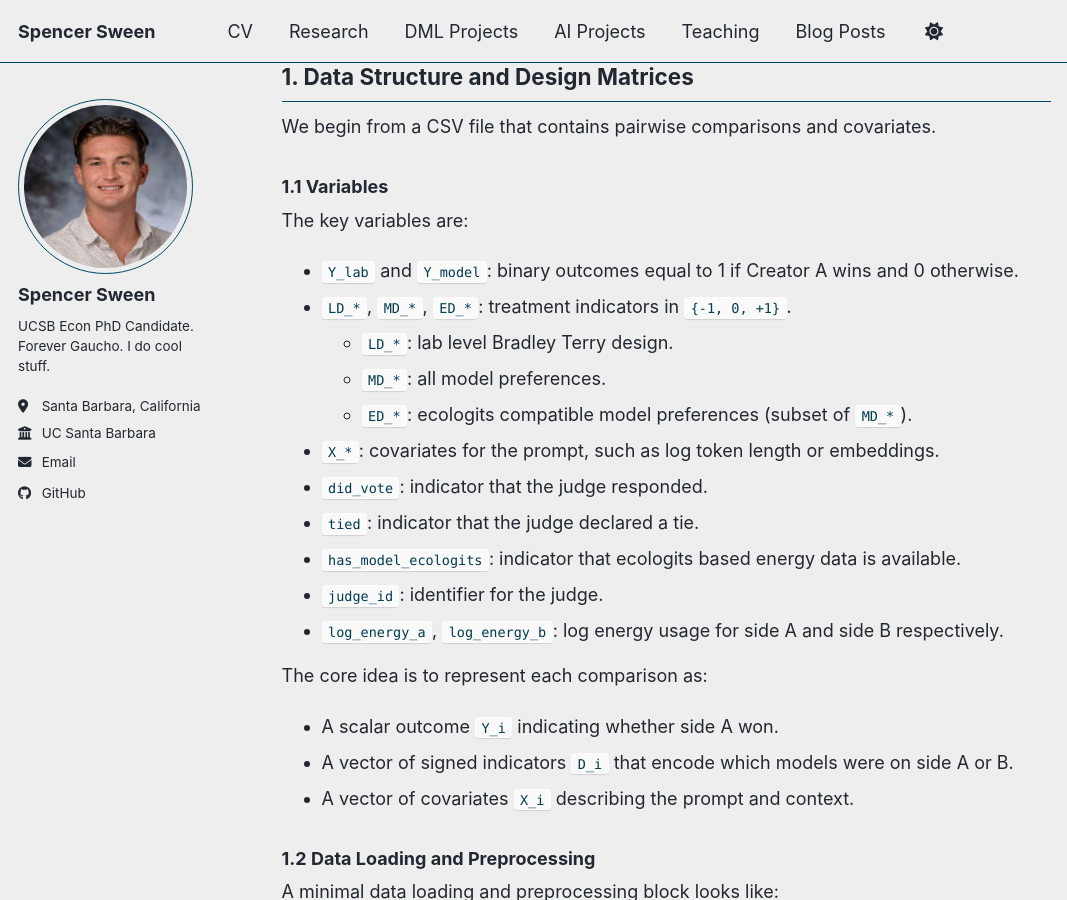
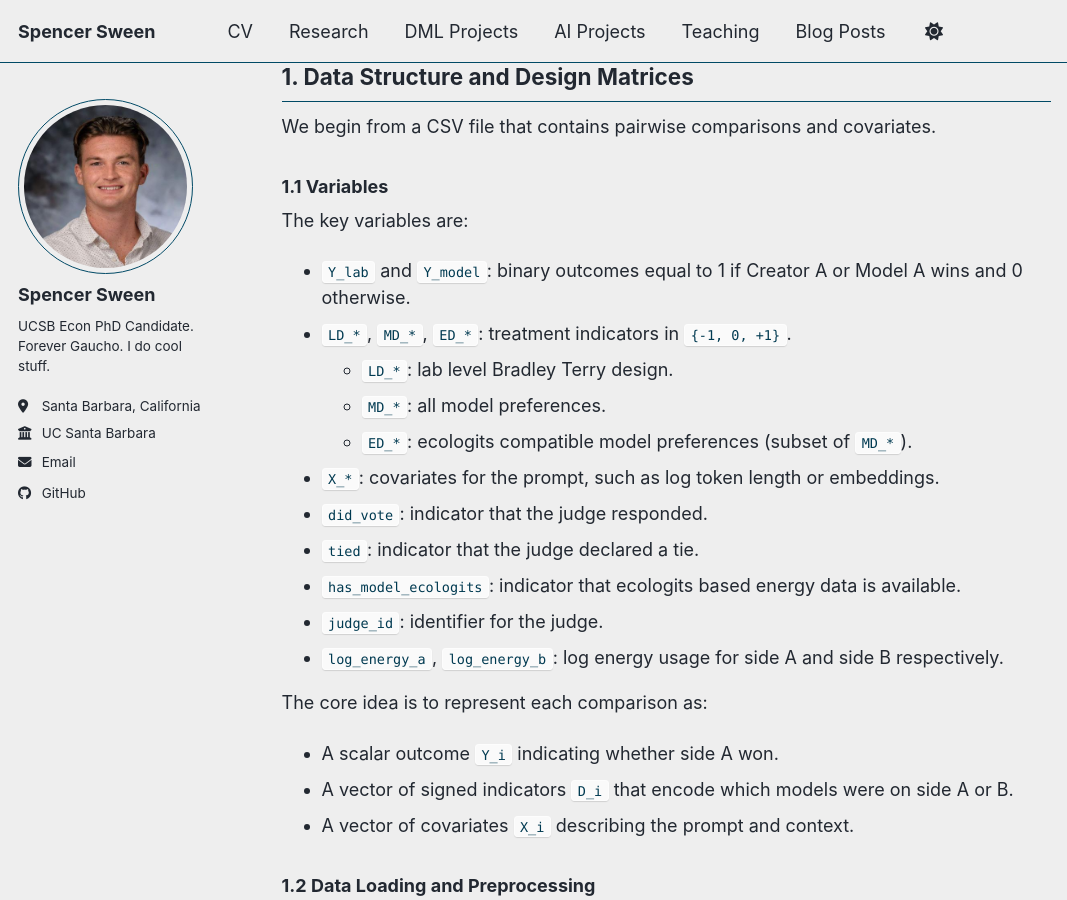
Before and after one commit to spencersween/spencersween.github.io, a Jekyll site: the page built from _aiprojects/semi-parametric-bradley-terry.md, in a window 1280 px wide and 900 px high, scrolled down 699 px. Shown: the whole window, without its empty margins (0-1067 px from the left). Built offline with Jekyll 4.4.1, drawn with Linux system fonts in a browser that asks for light colours; a script bundle is joined from its source files by our own code; library files that are not in the unit come from our copies.

Commit message:
Update semi-parametric-bradley-terry.md

```diff
--- a/_aiprojects/semi-parametric-bradley-terry.md
+++ b/_aiprojects/semi-parametric-bradley-terry.md
@@ -30,7 +30,7 @@ We begin from a CSV file that contains pairwise comparisons and covariates.
 
 The key variables are:
 
-- `Y_lab` and `Y_model`: binary outcomes equal to 1 if Creator A wins and 0 otherwise.
+- `Y_lab` and `Y_model`: binary outcomes equal to 1 if Creator A or Model A wins and 0 otherwise.
 - `LD_*`, `MD_*`, `ED_*`: treatment indicators in `{-1, 0, +1}`.
   - `LD_*`: lab level Bradley Terry design.
   - `MD_*`: all model preferences.
```
